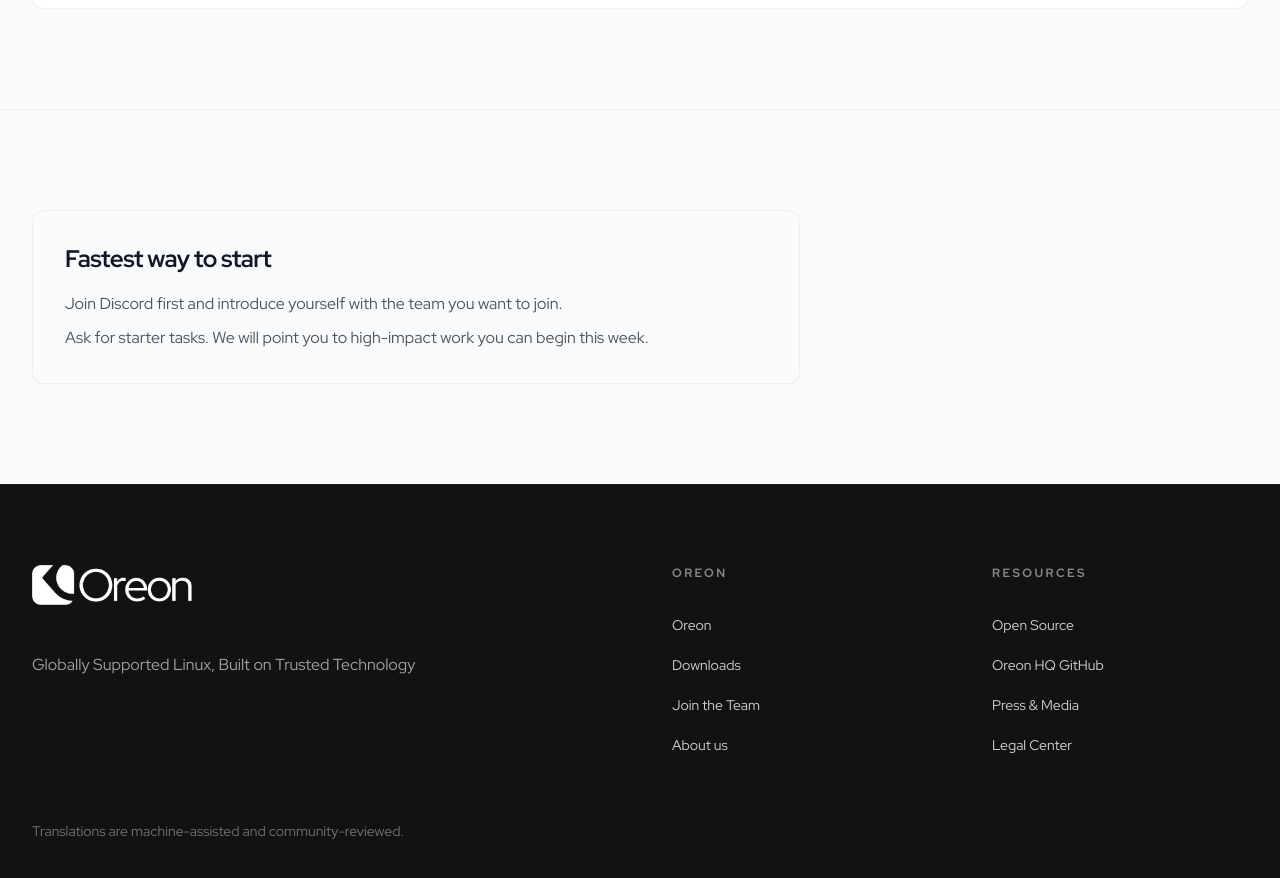
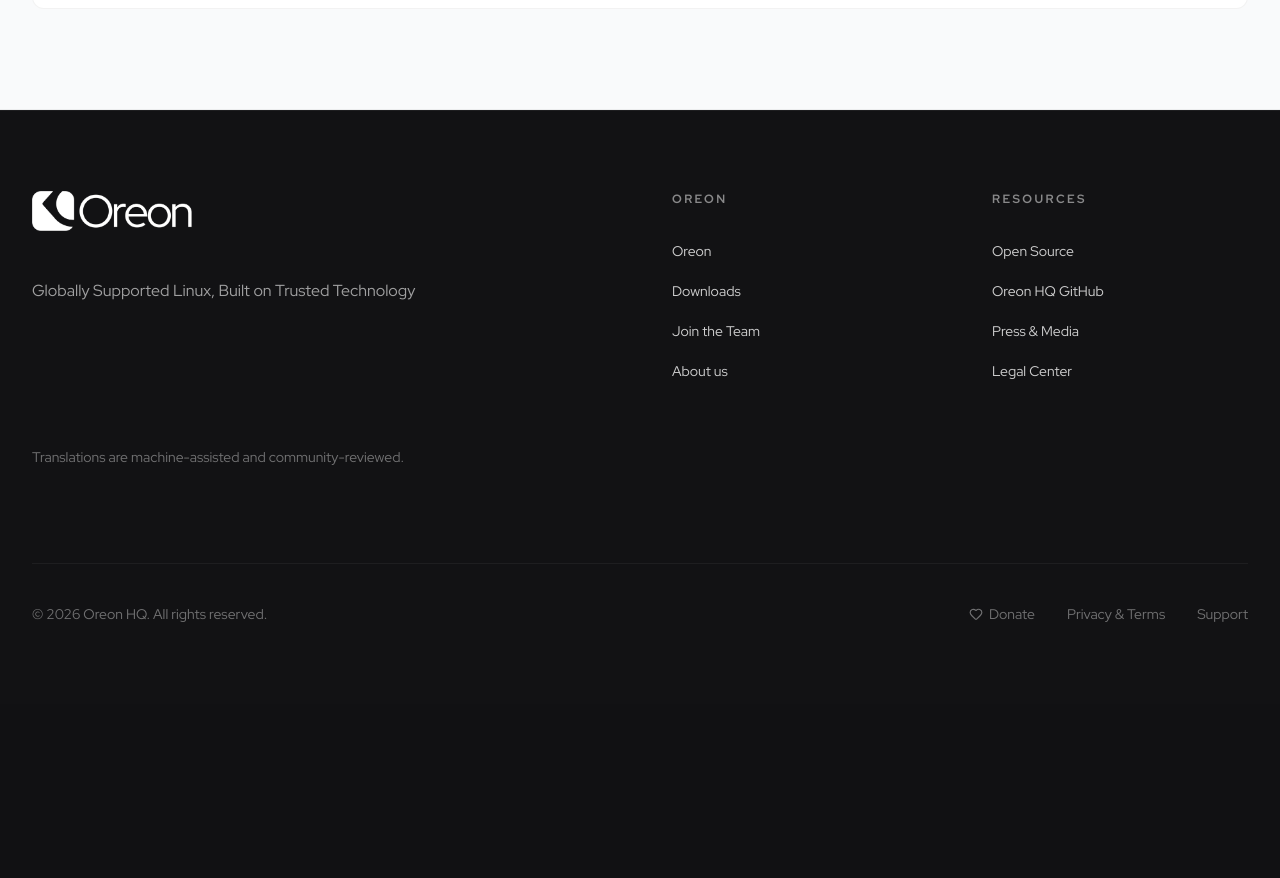
Before and after one commit to oreonhq/website, a Next.js app: page /en_us/join in a window 1280 px wide. Shown: the part 2233-3111 px from the top of the page. After the commit the page ends 2937 px from the top, so only its background shows below. Built offline with nearby package versions, Linux system fonts and the light colour scheme.

Commit message:
A few more fixes

```diff
--- a/app/[locale]/join/page.tsx
+++ b/app/[locale]/join/page.tsx
@@ -96,16 +96,6 @@
           </div>
         </div>
       </section>
-
-      <section className="enterprise-section bg-white">
-        <div className="max-w-7xl mx-auto px-4 sm:px-6 lg:px-8">
-          <div className="max-w-3xl rounded-enterprise border border-black/5 bg-gray-50 p-8">
-            <h2 className="text-2xl font-bold text-gray-900 mb-4 tracking-tight">{t('join.startTitle')}</h2>
-            <p className="text-gray-600 font-light leading-relaxed mb-2">{t('join.startP1')}</p>
-            <p className="text-gray-600 font-light leading-relaxed">{t('join.startP2')}</p>
-          </div>
-        </div>
-      </section>
     </div>
   )
 }
--- a/app/[locale]/oreon/download/page.tsx
+++ b/app/[locale]/oreon/download/page.tsx
@@ -4,7 +4,6 @@
 import Image from 'next/image'
 import { useState } from 'react'
 import { useTranslations } from '@/contexts/I18nContext'
-import LocaleLink from '@/components/LocaleLink'
 import { DONATE_URL } from '@/components/DonateButton'
 
 const SHOW_ANNOUNCEMENT_BANNER = false
@@ -92,12 +91,6 @@
           <div className="max-w-3xl animate-enterprise">
             <h1 className="hero-heading text-black mb-6">{t('download.title')}</h1>
             <p className="text-xl text-gray-500 leading-relaxed font-light">{t('download.subtitle')}</p>
-            <p className="mt-6 text-sm text-gray-500 leading-relaxed">
-              {t('download.metricsNotice')}{' '}
-              <LocaleLink href="/legal" className="text-[#007b56] underline hover:text-[#005a40]">
-                {t('download.metricsNoticeLegal')}
-              </LocaleLink>
-            </p>
           </div>
         </div>
       </section>
--- a/messages/en_us.json
+++ b/messages/en_us.json
@@ -200,8 +200,6 @@
   "download": {
     "title": "Choose your Edition.",
     "subtitle": "Oreon is available in several versions tailored for different needs.",
-    "metricsNotice": "We collect anonymized download counts on this page so we know how much demand there is for our servers. See our legal page for details.",
-    "metricsNoticeLegal": "Legal page",
     "announcementTitle": "Oreon 10 March 2026 Update (Build 2603)",
     "announcementSubtitle": "This is a major feature update for Oreon 10.",
     "changelog": "Changelog:",
@@ -271,9 +269,6 @@
     "socialText": "Own and grow our YouTube presence by creating content for the community and Oreon.",
     "translationTitle": "Translation Team",
     "translationText": "Part of Development Team. Improve translation quality and help Oreon reach more users globally.",
-    "startHere": "Start Here",
-    "startTitle": "Fastest way to start",
-    "startP1": "Join Discord first and introduce yourself with the team you want to join.",
-    "startP2": "Ask for starter tasks. We will point you to high-impact work you can begin this week."
+    "startHere": "Start Here"
   }
 }
```
